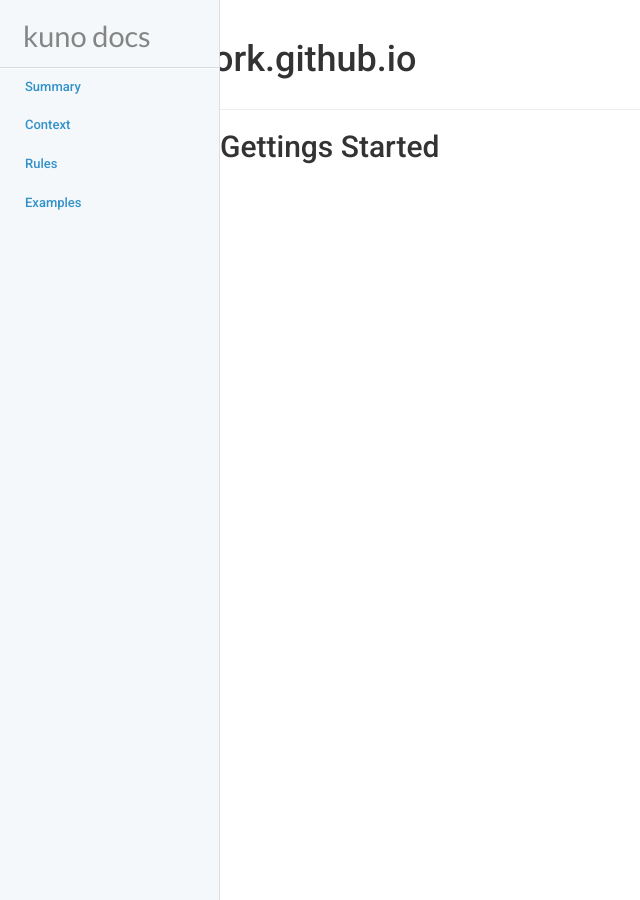
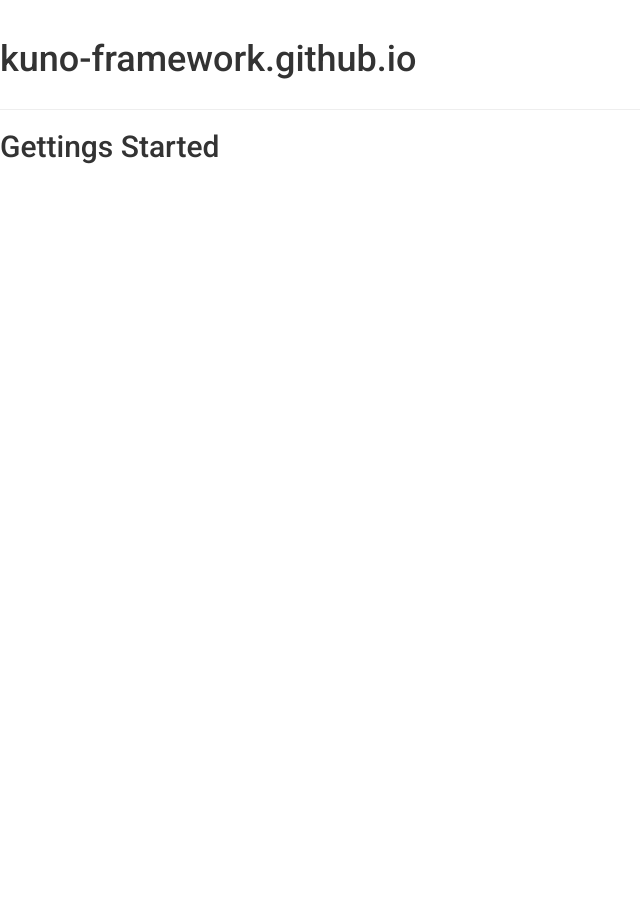
Before and after one commit to kuno-framework/kuno-framework.github.io, a Jekyll site: the page built from docs/getting-started/index.md, in a window 1280 px wide. Shown: the whole page, without its empty margins (0-640 px from the left). Built offline with Jekyll 4.4.1, drawn with Linux system fonts in a browser that asks for light colours; our own code applies the rules of GitHub Pages for plain Markdown files; the repository's description, which GitHub fills in, is left out.

Commit message:
Update default.html

```diff
--- a/docs/_layouts/default.html
+++ b/docs/_layouts/default.html
@@ -27,30 +27,8 @@ layout: default
     </section>
 
     <section class="main-content">
-    <div id="docs">
-        <div id="guide">
-            <h1 class="logo">
-                <a ui-sref="reference">kuno docs</a>
-            </h1>
-            <ul class="menu nav">
-                <li>
-                    <a href="#summary" du-smooth-scroll du-scrollspy>Summary</a>
-                </li>
-                <li>
-                    <a href="#auth" du-smooth-scroll du-scrollspy>Context</a>
-                </li>
-                <li>
-                    <a href="#games" du-smooth-scroll du-scrollspy>Rules</a>
-                </li>
-                <li>
-                    <a href="#users" du-smooth-scroll du-scrollspy>Examples</a>
-                </li>
-            </ul>
-        </div>
-        <div id="sections">
       {{ content }}
-        </div>
-    </div>
+
       <footer class="site-footer">
         {% if site.github.is_project_page %}
           <span class="site-footer-owner"><a href="{{ site.github.repository_url }}">{{ site.github.repository_name }}</a> is maintained by <a href="{{ site.github.owner_url }}">{{ site.github.owner_name }}</a>.</span>
```
Lines whose indentation alone changed are shown as unchanged.
